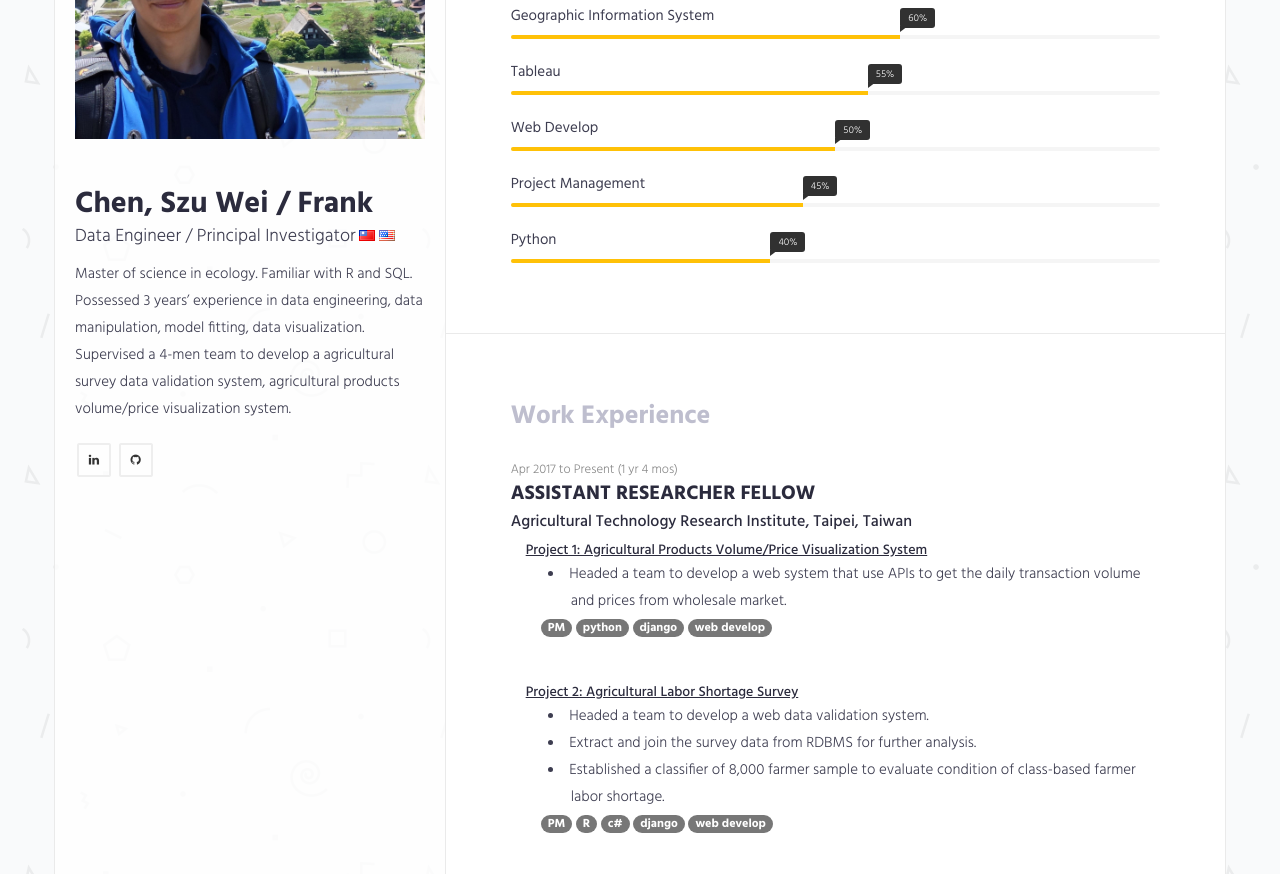
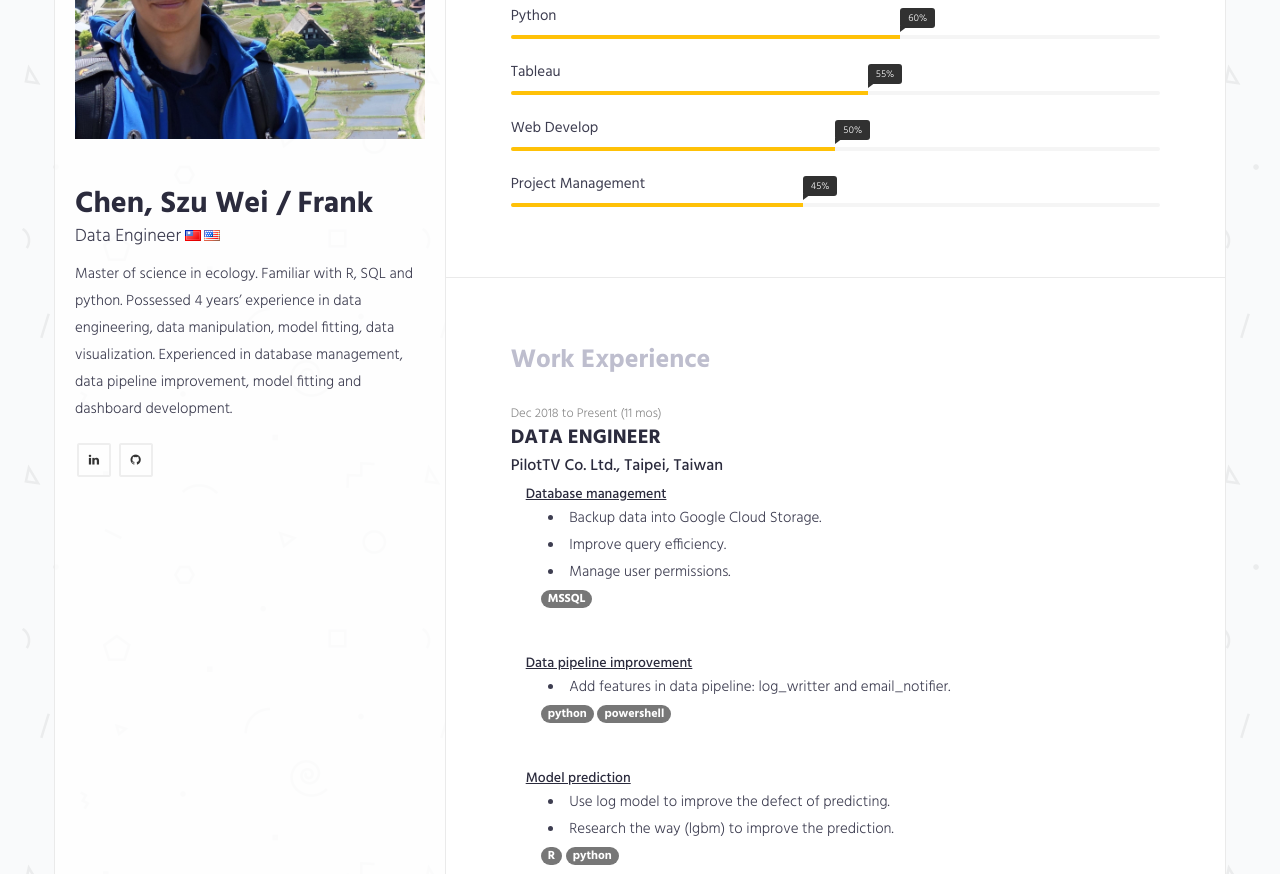
Before and after one commit to swc1282/cv, a plain HTML site: page index.html in a window 1280 px wide. Shown: the part 291-1165 px from the top of the page. Drawn offline with Linux system fonts and the light colour scheme.

Commit message:
add experience in PTV

```diff
--- a/index.html
+++ b/index.html
@@ -60,12 +60,12 @@
         </div>
         <div class="content">
             <h1>Chen, Szu Wei / Frank</h1>
-            <span class="lead">Data Engineer / Principal Investigator</span>
+            <span class="lead">Data Engineer</span>
             <!-- Add the country flag to change the language of resume. -->
             <a href="resume_chn.html"><i class="famfamfam-flag-tw"></i></a> <a href="index.html"><i class="famfamfam-flag-us"></i></a>
             <div class="about-text">
                 <p>
-                    Master of science in ecology. Familiar with R and SQL. Possessed 3 years’ experience in data engineering, data manipulation, model fitting, data visualization. Supervised a 4-men team to develop a agricultural survey data validation system, agricultural products volume/price visualization system.
+                    Master of science in ecology. Familiar with R, SQL and python. Possessed 4 years’ experience in data engineering, data manipulation, model fitting, data visualization. Experienced in database management, data pipeline improvement,  model fitting and dashboard development.
                 </p>
                 <!-- Put Signature here if you need
                 <p><img src="img/Signature.png" alt="" class="img-responsive"/></p>
@@ -184,7 +184,7 @@
 
 
                     <div class="progress-item">
-                        <span class="progress-title">Geographic Information System</span>
+                        <span class="progress-title">Python</span>
                         <div class="progress">
                             <div class="progress-bar" role="progressbar" aria-valuenow="60" aria-valuemin="0"
                                  aria-valuemax="100" style="width: 60%;">
@@ -223,17 +223,6 @@
                             </div>
                         </div>
                     </div>
-
-                    <div class="progress-item">
-                        <span class="progress-title">Python</span>
-                        <div class="progress">
-                            <div class="progress-bar" role="progressbar" aria-valuenow="40" aria-valuemin="0"
-                                 aria-valuemax="100" style="width: 40%;">
-                                 <span class="progress-percent"> 40%</span>
-                            </div>
-                        </div>
-                    </div>
-
                 </div>
             </div>
         </div>
@@ -252,7 +241,40 @@
         <div class="row">
             <div class="col-md-12">
                 <div class="content-item">
-                    <small>Apr 2017 to Present (1 yr 4 mos)</small>
+                    <small>Dec 2018 to Present (11 mos)</small>
+                    <h3>Data Engineer</h3>
+                    <h4>PilotTV Co. Ltd., Taipei, Taiwan</h4>
+                    <div class="content-item" style="margin-left:15px">
+                        <h5><u>Database management</u></h5>
+                        <div class="content-item" style="margin-left:15px">
+                            <li id="project">Backup data into Google Cloud Storage.</li>
+                            <li id="project">Improve query efficiency.</li>
+                            <li id="project">Manage user permissions.</li>
+                            <span class="badge badge-pill badge-primary">MSSQL</span>
+                        </div>
+                    </div>
+
+                    <div class="content-item" style="margin-left:15px">
+                        <h5><u>Data pipeline improvement</u></h5>
+                        <div class="content-item" style="margin-left:15px">
+                            <li id="project">Add features in data pipeline: log_writter and email_notifier.</li>
+                            <span class="badge badge-pill badge-primary">python</span>
+                            <span class="badge badge-pill badge-primary">powershell</span>
+                        </div>
+                    </div>
+
+                    <div class="content-item" style="margin-left:15px">
+                        <h5><u>Model prediction</u></h5>
+                        <div class="content-item" style="margin-left:15px">
+                            <li id="project">Use log model to improve the defect of predicting.</li>
+                            <li id="project">Research the way (lgbm) to improve the prediction.</li>
+                            <span class="badge badge-pill badge-primary">R</span>
+                            <span class="badge badge-pill badge-primary">python</span>
+                        </div>
+                    </div>
+
+                <div class="content-item">
+                    <small>Apr 2017 to Dec 2018 (1 yr 9 mos)</small>
                     <h3>Assistant Researcher Fellow</h3>
                     <h4>Agricultural Technology Research Institute, Taipei, Taiwan</h4>
                     <div class="content-item" style="margin-left:15px">
@@ -274,7 +296,6 @@
                             <li id="project">Established a classifier of 8,000 farmer sample to evaluate condition of class-based farmer labor shortage.</li>
                             <span class="badge badge-pill badge-primary">PM</span>
                             <span class="badge badge-pill badge-primary">R</span>
-                            <span class="badge badge-pill badge-primary">c#</span>
                             <span class="badge badge-pill badge-primary">django</span>
                             <span class="badge badge-pill badge-primary">web develop</span>
                         </div>
@@ -389,7 +410,7 @@
                 </div>
                 <div class="content-item">
                     <h3>Workout</h3>
-                    <li id="project">Olympic weightlifting</li>
+                    <li id="project">Olympic weightlifting (snatch)</li>
                 </div>
             </div>
         </div>
@@ -449,6 +470,22 @@
             <div class="col-md-8">
                 <a class="portfolio-item" href="https://swchen.shinyapps.io/sendo_web_dashboard/">
                     <div class="portfolio-thumb">
+                        <img src="img/Blog.png" alt="">
+                    </div>
+
+                    <div class="portfolio-info">
+                        <h3>Personal blog</h3>
+                        <small>Wordpress at GCP</small>
+                    </div>
+                    <!-- portfolio-info -->
+                </a>
+                <!-- .portfolio-item -->
+            </div>
+
+
+            <div class="col-md-8">
+                <a class="portfolio-item" href="https://swchen.shinyapps.io/sendo_web_dashboard/">
+                    <div class="portfolio-thumb">
                         <img src="img/sendo.jpg" alt="">
                     </div>
 
@@ -475,22 +512,6 @@
                 </a>
                 <!-- .portfolio-item -->
             </div>
-
-            <div class="col-md-8">
-                <a class="portfolio-item" href="http://coafs.byethost15.com/swgym_login.php">
-                    <div class="portfolio-thumb">
-                        <img src="img\workout.jpg" alt="">
-                    </div>
-
-                    <div class="portfolio-info">
-                        <h3>Workout record</h3>
-                        <small>Web develop</small>
-                    </div>
-                    <!-- portfolio-info -->
-                </a>
-                <!-- .portfolio-item -->
-            </div>
-
         </div>
         <!-- /.row -->
     </div>
```
Also changed, not shown: img/Blog.png (added).
